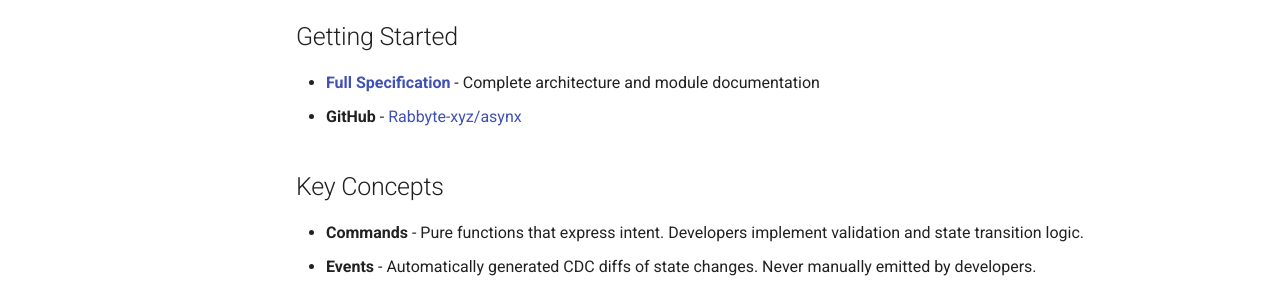
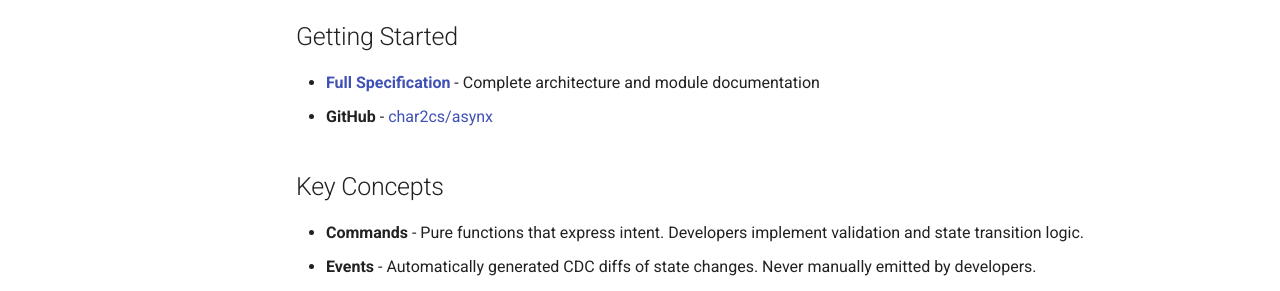
Before and after one commit to char2cs/asynx, an MkDocs documentation site: the page built from docs/index.md, in a window 1280 px wide and 1302 px high. Shown: the part 602-893 px from the top of the window. Built offline with MkDocs 1.6.1 and Material for MkDocs 9.7.7, drawn with Linux system fonts in a browser that asks for light colours; comment, search, counter and statistics services are not loaded.

Commit message:
fix: Update GitHub repository URL to char2cs/asynx

```diff
--- a/docs/index.md
+++ b/docs/index.md
@@ -13,7 +13,7 @@ Asynx makes no consistency guarantees beyond what your Store implementation prov
 ## Getting Started
 
 - **[Full Specification](spec/overview.md)** - Complete architecture and module documentation
-- **GitHub** - [Rabbyte-xyz/asynx](https://github.com/Rabbyte-xyz/asynx)
+- **GitHub** - [char2cs/asynx](https://github.com/char2cs/asynx)
 
 ## Key Concepts
 
--- a/mkdocs.yml
+++ b/mkdocs.yml
@@ -1,7 +1,7 @@
 site_name: Asynx
 site_description: An event sourcing + CQRS framework for Go
 site_author: Rabbyte
-repo_url: https://github.com/Rabbyte-xyz/asynx
+repo_url: https://github.com/char2cs/asynx
 repo_name: asynx
 edit_uri: edit/docs/initial-spec/docs/
 
```
